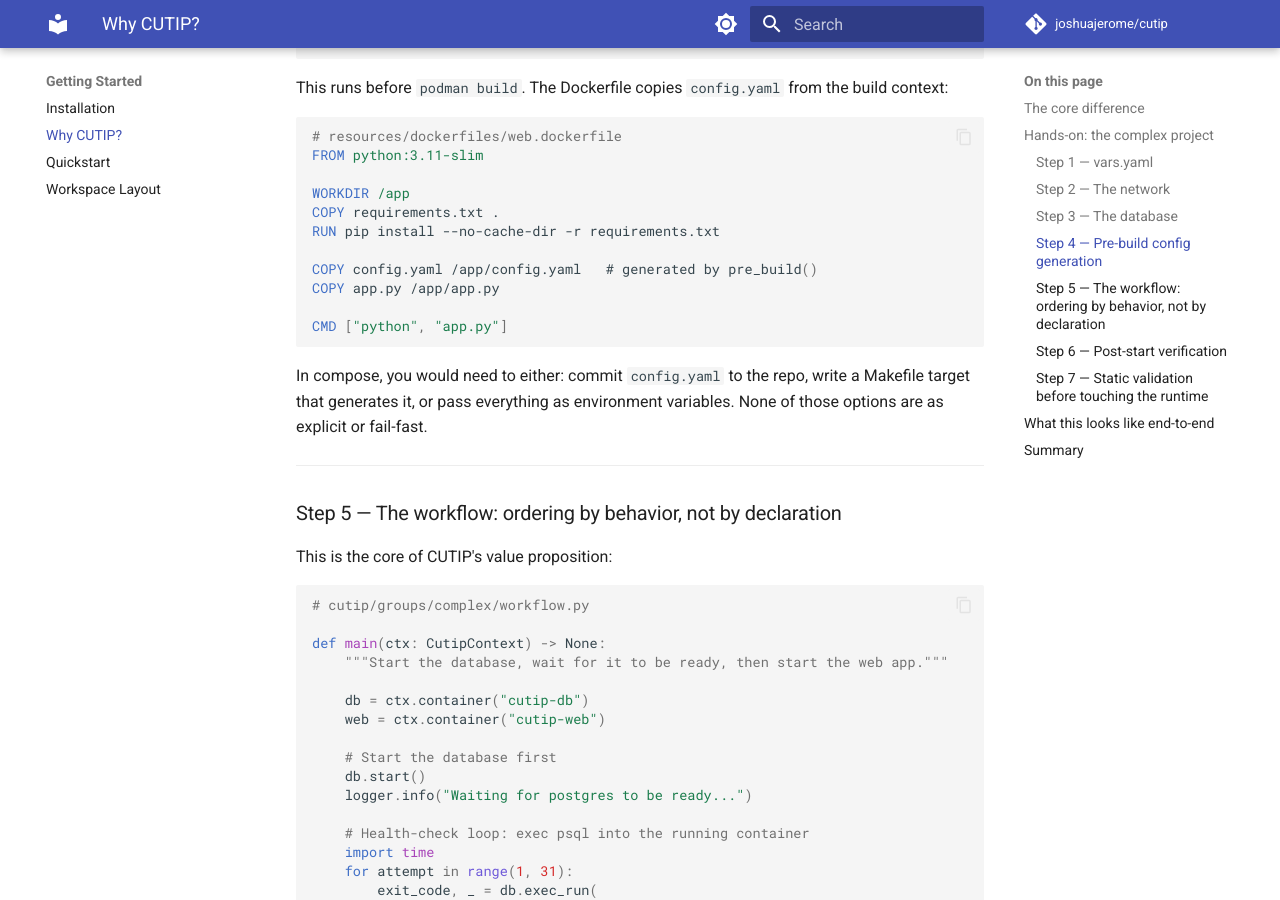
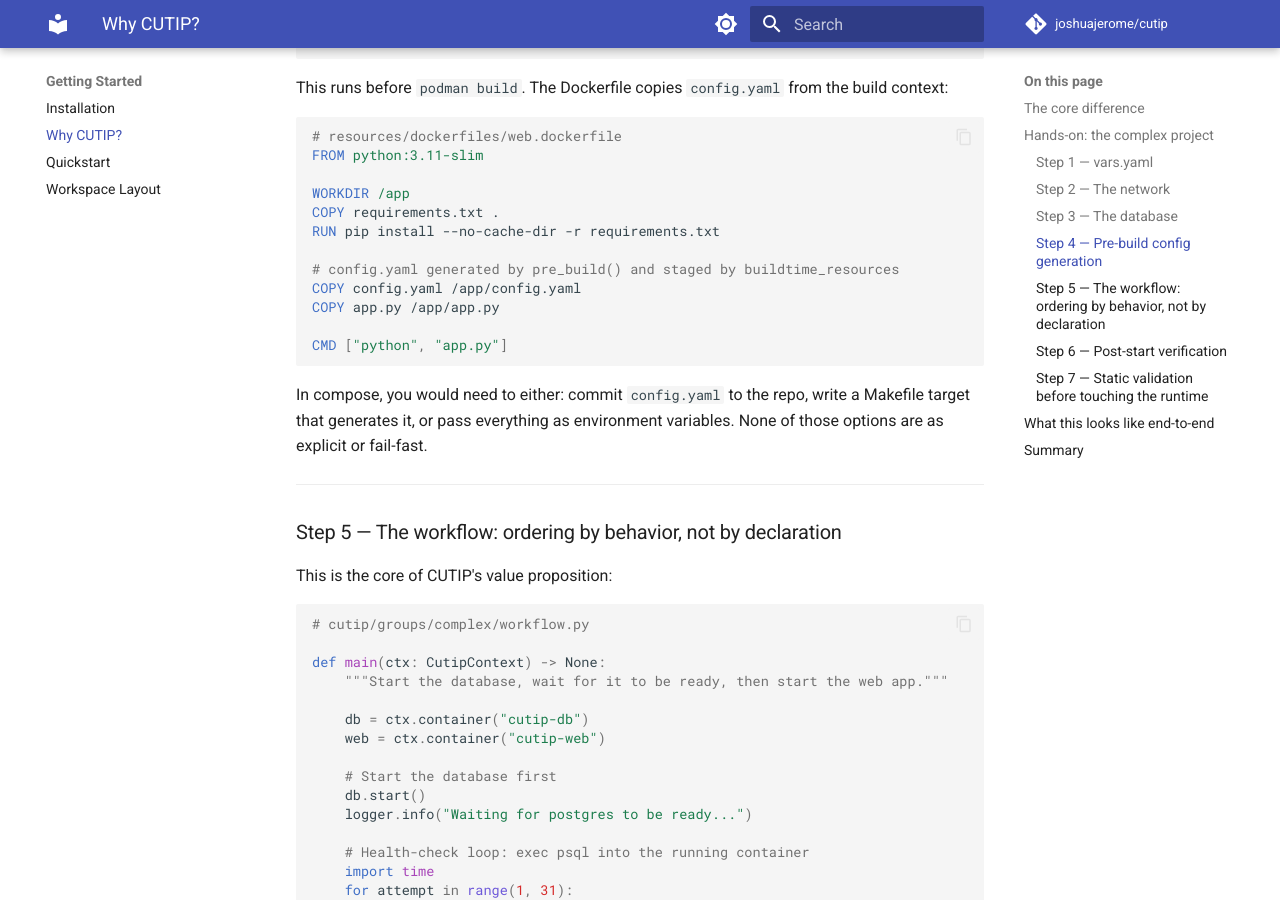
Before and after one commit to joshuajerome/cutip, an MkDocs documentation site: the page built from docs/getting-started/why-cutip.md, in a window 1280 px wide and 900 px high, scrolled down 4128 px. Built offline with MkDocs 1.6.1 and Material for MkDocs 9.7.7, drawn with Linux system fonts in a browser that asks for light colours; comment, search, counter and statistics services are not loaded.

Commit message:
[cap008] fix Dockerfile COPY comment to match buildtime_resources pattern
Co-Authored-By: Claude Sonnet 4.6 <noreply@anthropic.com>

```diff
--- a/docs/getting-started/why-cutip.md
+++ b/docs/getting-started/why-cutip.md
@@ -161,7 +161,8 @@ WORKDIR /app
 COPY requirements.txt .
 RUN pip install --no-cache-dir -r requirements.txt
 
-COPY config.yaml /app/config.yaml   # generated by pre_build()
+# config.yaml generated by pre_build() and staged by buildtime_resources
+COPY config.yaml /app/config.yaml
 COPY app.py /app/app.py
 
 CMD ["python", "app.py"]
```
